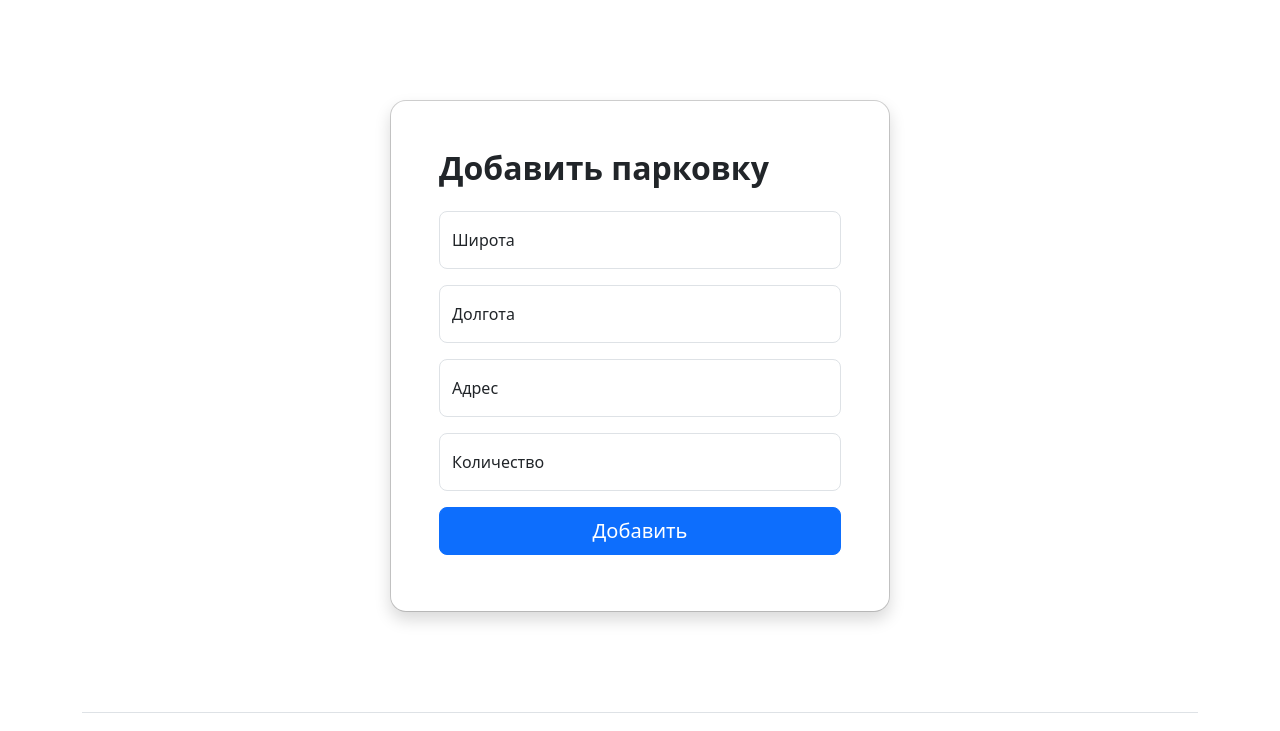
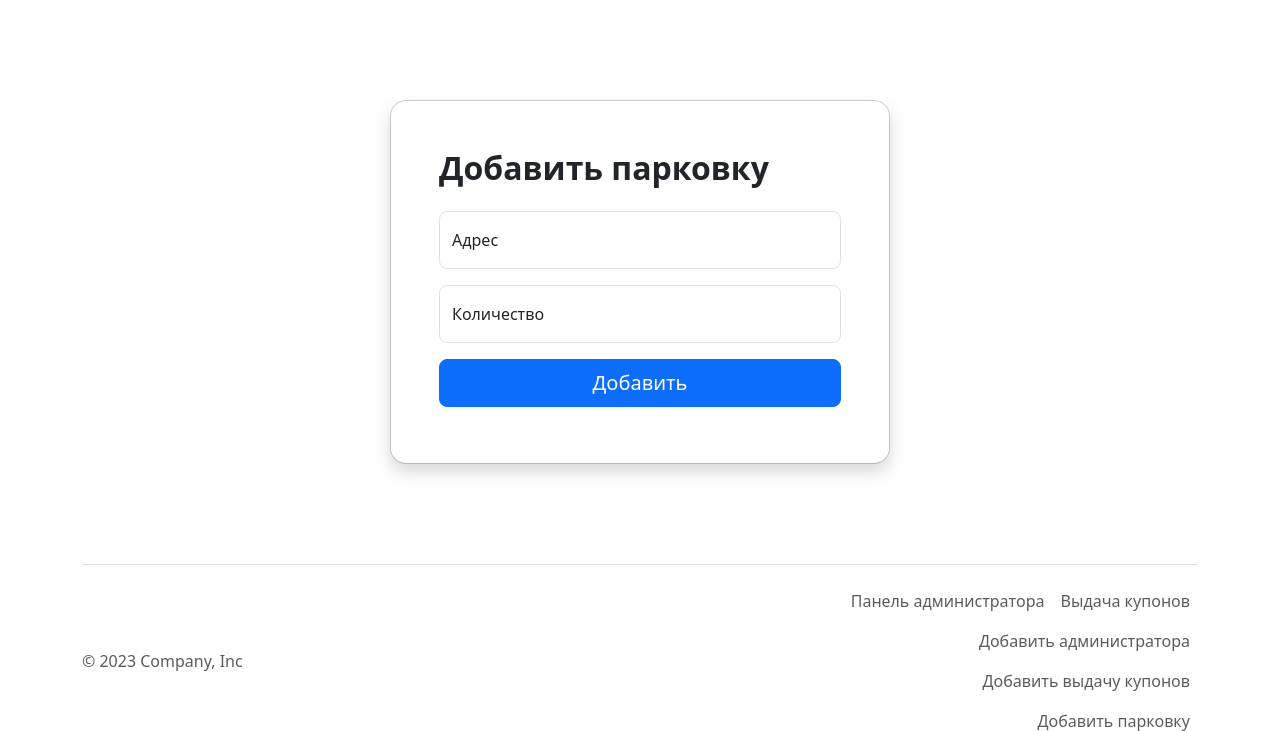
Before and after one commit to rdnxlcs/newnew, a Django app: page /addparking in a window 1280 px wide. Shown: the part 73-804 px from the top of the page. Run offline with Django 4.2, Linux system fonts and the light colour scheme.

Commit message:
добавление меток по адресу(нормально)

```diff
--- a/parkingapp/templates/addparking.html
+++ b/parkingapp/templates/addparking.html
@@ -10,14 +10,6 @@
         <div class="modal-body p-5 pt-0">
           <form method="post">
             {% csrf_token %}
-            <div class="form-floating mb-3">
-              <input type="text" class="form-control rounded-3" id="a" placeholder="" name="latitude">
-              <label for="a">Широта</label>
-            </div>
-            <div class="form-floating mb-3">
-              <input type="text" class="form-control rounded-3" id="a" placeholder="" name="longitude">
-              <label for="a">Долгота</label>
-            </div>
             <div class="form-floating mb-3">
               <input type="text" class="form-control rounded-3" id="a" placeholder="" name="address">
               <label for="a">Адрес</label>
--- a/parkingapp/templates/index.html
+++ b/parkingapp/templates/index.html
@@ -67,7 +67,7 @@
       });
       myMap.controls.add('mapTools', {left:5, bottom:35}).add('typeSelector', {left:5, top:5}).add('zoomControl', {right:5, top:15});
     for(let i=0; i<parkings.length; i++){
-      // lat lon pk lots price
+      // lng lat pk lots price
       var myPlacemark = new ymaps.Placemark([parkings[i][0], parkings[i][1]], {
           iconContent: 'Стоянка номер '+parkings[i][2],
           balloonContent: 'Стоянка номер '+parkings[i][2]+' | Свободных мест: '+parkings[i][3]+'Цена: '+parkings[i][4]
--- a/parkingapp/views.py
+++ b/parkingapp/views.py
@@ -5,6 +5,7 @@ from datetime import *
 from django.shortcuts import render, redirect, HttpResponseRedirect
 from django.conf import settings
 from django.utils.timezone import make_aware
+import ymaps
 
 def check_logged(request):
     #print(request.user.is_authenticated)
@@ -59,8 +60,8 @@ def index(request):
         reciepts = Reciept.objects.filter(user_id=request.user, final_price=-1)
         parkings = []
         for el in Parking.objects.all():
+            parkings.append(el.longitude)
             parkings.append(el.lattitude)
-            parkings.append(el.longitude)
             parkings.append(el.pk)
             parkings.append(el.max_parking_spaces - el.occupied_places)
             parkings.append(el.price_per_minute)
@@ -119,12 +120,13 @@ def enter(request):
             print('here')
             auth.logout(request)
     return render(request, 'enter.html', {'logged':check_logged(request)})
-
+from pprint import *
 def addparking(request):
     if request.method == 'POST':
-        lat = request.POST.get('latitude')
-        lng = request.POST.get('longitude')
         address = request.POST.get('address')
+        client = ymaps.Geocode('fe7387f0-4485-4341-91bd-7b6427f658d7')
+        lat, lng = list(map(float, client.geocode(address)['response']['GeoObjectCollection']['featureMember'][0]['GeoObject']['Point']['pos'].split()))
+
         max_parking_spaces = request.POST.get('max_parking_spaces')
         price_per_minute = 1
         occupied_places = 0
```
Also changed, not shown: db.sqlite3.
